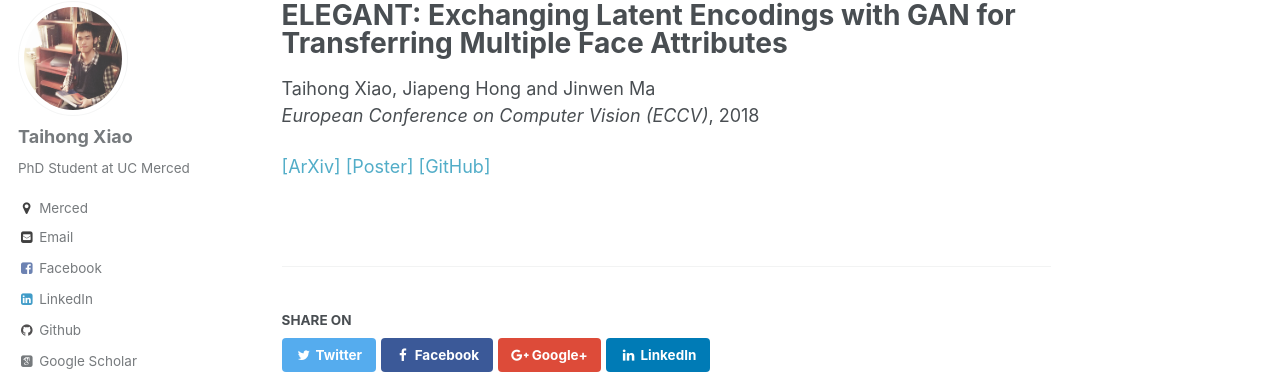
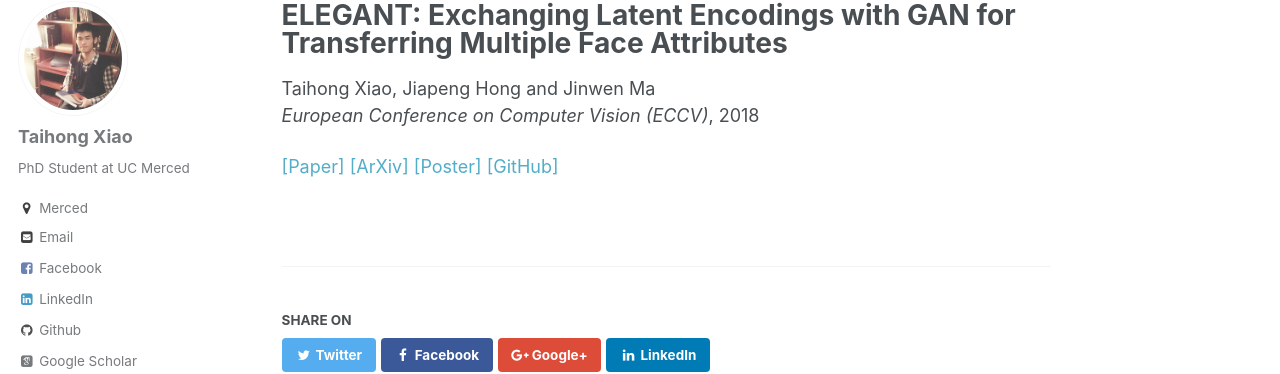
Before and after one commit to Prinsphield/prinsphield.github.io, a Jekyll site: the page built from _publications/ECCV-2018-ELEGANT.md, in a window 1280 px wide. Shown: the part 117-491 px from the top of the page. Built offline with Jekyll 4.4.1, drawn with Linux system fonts in a browser that asks for light colours; some web fonts are replaced.

Commit message:
eccv18 paper link

```diff
--- a/_publications/ECCV-2018-ELEGANT.md
+++ b/_publications/ECCV-2018-ELEGANT.md
@@ -8,6 +8,7 @@ author: 'Taihong Xiao, Jiapeng Hong and Jinwen Ma'
 location: 'Munich, Germany'
 ---
 
+[[Paper]](http://openaccess.thecvf.com/content_ECCV_2018/papers/Taihong_Xiao_ELEGANT_Exchanging_Latent_ECCV_2018_paper.pdf)
 [[ArXiv]](https://arxiv.org/abs/1803.10562)
 [[Poster]](https://prinsphield.github.io/ECCV-2018/poster/poster.pdf)
 [[GitHub]](https://github.com/Prinsphield/ELEGANT)
```
